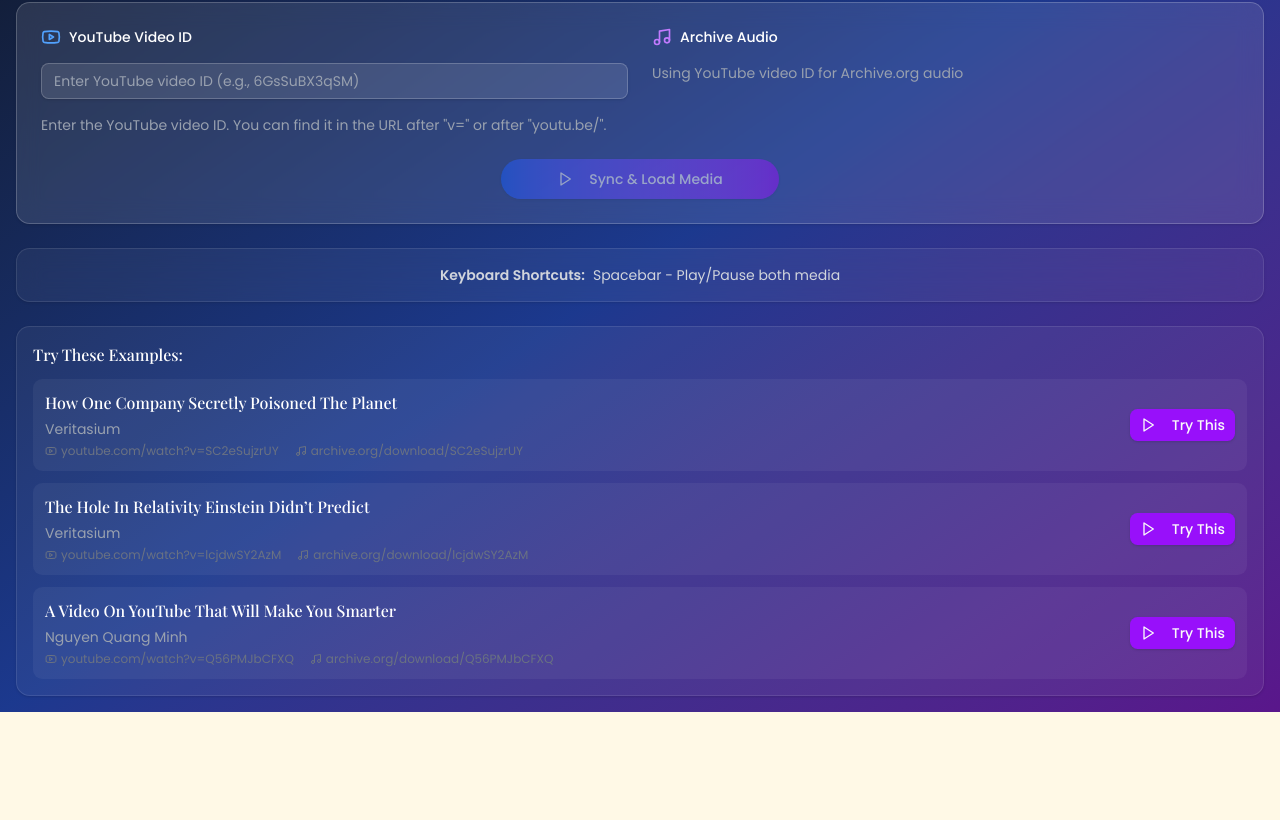
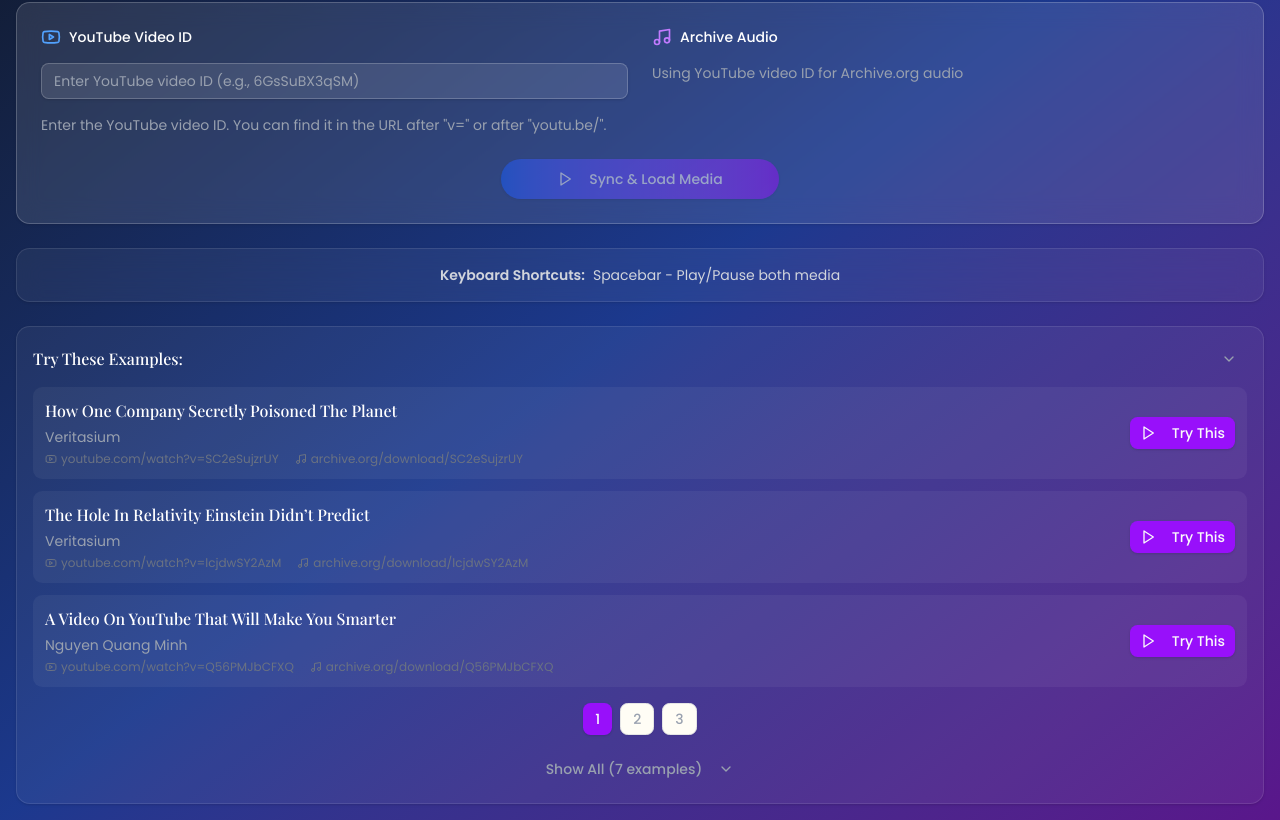
Before and after one commit to Minh20812/audio-sync-player, a React (Vite) app: page / in a window 1280 px wide. Shown: the part 178-998 px from the top of the page. Before the commit the page ends 890 px from the top, so only its background shows below. Built offline with nearby package versions, Linux system fonts and the light colour scheme.

Commit message:
update data example

```diff
--- a/src/components/Examples.jsx
+++ b/src/components/Examples.jsx
@@ -1,16 +1,46 @@
-import React from "react";
+import React, { useState } from "react";
 import { Card, CardContent } from "@/components/ui/card";
 import { Button } from "@/components/ui/button";
-import { Play, Youtube, Music } from "lucide-react";
+import { Play, Youtube, Music, ChevronDown, ChevronUp } from "lucide-react";
 import { exampleVideos } from "@/data/examples";
 
 const Examples = ({ onSelectExample }) => {
+  const [isExpanded, setIsExpanded] = useState(false);
+  const [currentPage, setCurrentPage] = useState(1);
+  const itemsPerPage = 3;
+
+  // Calculate total pages
+  const totalPages = Math.ceil(exampleVideos.length / itemsPerPage);
+
+  // Get current items
+  const indexOfLastItem = currentPage * itemsPerPage;
+  const indexOfFirstItem = indexOfLastItem - itemsPerPage;
+  const currentItems = exampleVideos.slice(indexOfFirstItem, indexOfLastItem);
+
+  // Show all items when expanded
+  const displayedItems = isExpanded ? exampleVideos : currentItems;
+
   return (
     <Card className="bg-white/5 border-white/10">
       <CardContent className="p-4">
-        <h3 className="text-white font-medium mb-3">Try These Examples:</h3>
+        <div className="flex items-center justify-between mb-3">
+          <h3 className="text-white font-medium">Try These Examples:</h3>
+          <Button
+            variant="ghost"
+            size="sm"
+            onClick={() => setIsExpanded(!isExpanded)}
+            className="text-gray-400 hover:text-white"
+          >
+            {isExpanded ? (
+              <ChevronUp className="w-4 h-4" />
+            ) : (
+              <ChevronDown className="w-4 h-4" />
+            )}
+          </Button>
+        </div>
+
         <div className="grid gap-3">
-          {exampleVideos.map((example) => (
+          {displayedItems.map((example) => (
             <div
               key={example.id}
               className="flex items-center justify-between bg-white/5 p-3 rounded-lg hover:bg-white/10 transition-colors"
@@ -40,6 +70,37 @@
             </div>
           ))}
         </div>
+
+        {!isExpanded && totalPages > 1 && (
+          <div className="flex justify-center gap-2 mt-4">
+            {[...Array(totalPages)].map((_, index) => (
+              <Button
+                key={index}
+                size="sm"
+                variant={currentPage === index + 1 ? "default" : "outline"}
+                onClick={() => setCurrentPage(index + 1)}
+                className={
+                  currentPage === index + 1
+                    ? "bg-purple-600 hover:bg-purple-700"
+                    : "text-gray-400 hover:text-white"
+                }
+              >
+                {index + 1}
+              </Button>
+            ))}
+          </div>
+        )}
+
+        {!isExpanded && exampleVideos.length > itemsPerPage && (
+          <Button
+            variant="ghost"
+            className="w-full mt-4 text-gray-400 hover:text-white"
+            onClick={() => setIsExpanded(true)}
+          >
+            Show All ({exampleVideos.length} examples)
+            <ChevronDown className="w-4 h-4 ml-2" />
+          </Button>
+        )}
       </CardContent>
     </Card>
   );
--- a/src/components/MediaPlayer.jsx
+++ b/src/components/MediaPlayer.jsx
@@ -31,6 +31,7 @@
           cc_load_policy: 1, // Force closed captions to display
           cc_lang_pref: "en", // Prefer English captions
           hl: "en", // Set interface language to English
+          vq: "medium", // Set default quality to 480p
         },
         events: {
           onReady: (event) => {
@@ -39,10 +40,14 @@
             // Enable captions if available
             event.target.loadModule("captions");
             event.target.loadModule("cc");
+            // Force 480p quality
+            event.target.setPlaybackQuality("medium");
           },
           onStateChange: (event) => {
             if (event.data === window.YT.PlayerState.PLAYING) {
               setIsPlaying(true);
+              // Ensure 480p quality is maintained
+              event.target.setPlaybackQuality("medium");
             } else if (event.data === window.YT.PlayerState.PAUSED) {
               setIsPlaying(false);
             }
--- a/src/data/examples.jsx
+++ b/src/data/examples.jsx
@@ -14,5 +14,26 @@
     title: "A Video On YouTube That Will Make You Smarter",
     description: "Nguyen Quang Minh",
   },
+  {
+    id: "eMRtxsj29aQ",
+    title: "A Video On YouTube That Will Make You Smarter",
+    description: "Nguyen Quang Minh",
+  },
+  {
+    id: "0pF6ZLCxceM",
+    title: "A Video On YouTube That Will Make You Smarter",
+    description: "Nguyen Quang Minh",
+  },
+  {
+    id: "dJoBnnCTP5M",
+    title: "A Video On YouTube That Will Make You Smarter",
+    description: "Nguyen Quang Minh",
+  },
+  {
+    id: "dJoBnnCTP5M",
+    title: "A Video On YouTube That Will Make You Smarter",
+    description: "Nguyen Quang Minh",
+  },
+
   // Add more examples as needed
 ];
```
